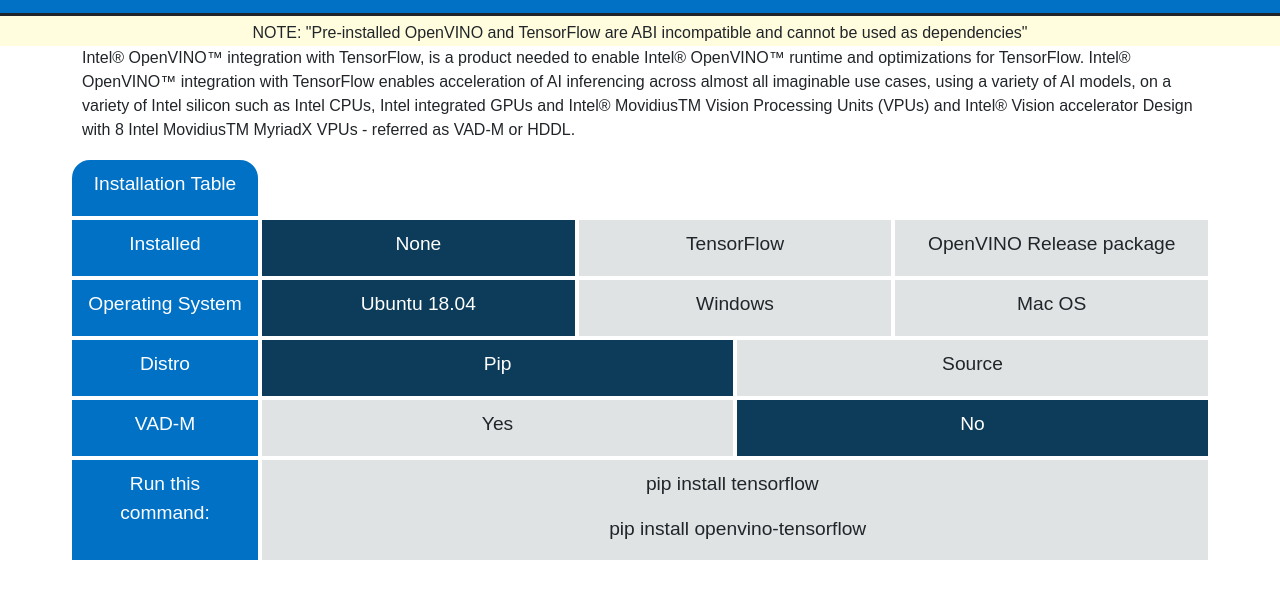
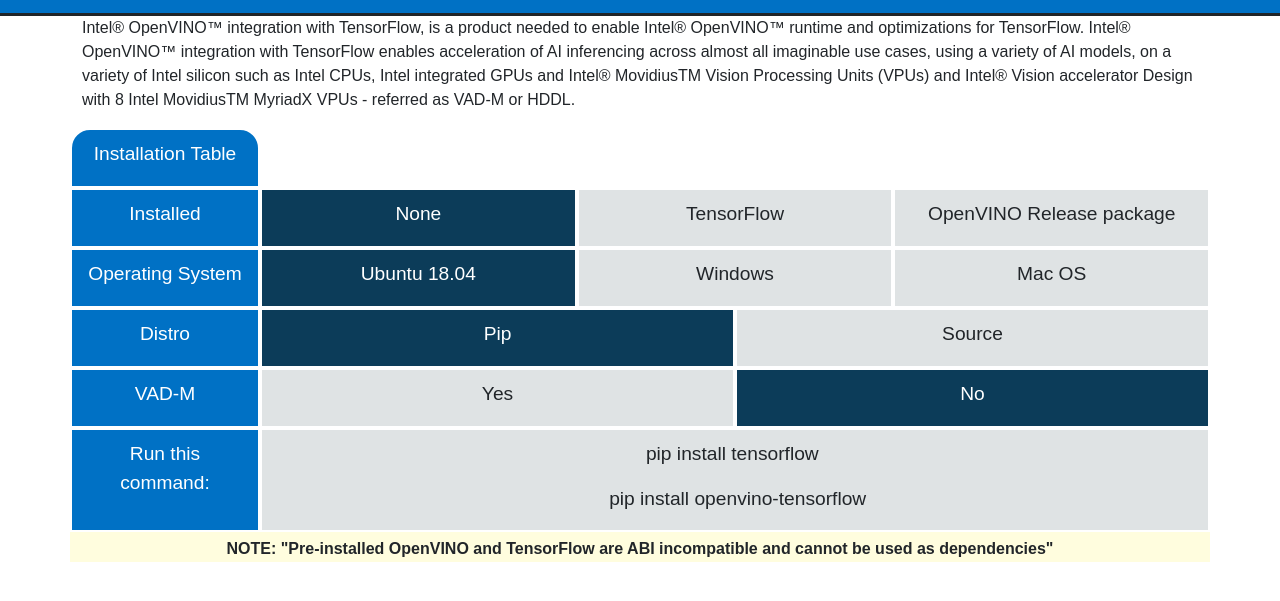
Before and after one commit to barykrg/test-dir, a plain HTML site: page index.html in a window 1280 px wide. Shown: the part 291-892 px from the top of the page. Drawn offline with nearby package versions, Linux system fonts and the light colour scheme.

Commit message:
Update index.html

```diff
--- a/index.html
+++ b/index.html
@@ -15,10 +15,7 @@
       <p class="lead center">Intel® OpenVINO™ integration with TensorFlow</p>
     </div>
   </div>
-  <!-- Announcement and Notification -->
-  <div style="background-color: #FFFDDE; height:30px; solid #EDDD00">
-    <div style='padding-top:5px;text-align:center'>NOTE: "Pre-installed OpenVINO and TensorFlow are ABI incompatible and cannot be used as dependencies"</div>
-  </div>
+
 <div class="container">
   <div class="row">
     <p> Intel® OpenVINO™ integration with TensorFlow, is a product needed to enable Intel® OpenVINO™ runtime and optimizations for TensorFlow. Intel® OpenVINO™ integration with TensorFlow enables acceleration of AI inferencing across almost all imaginable use cases, using a variety of AI models, on a variety of Intel silicon such as Intel CPUs, Intel integrated GPUs and Intel® MovidiusTM Vision Processing Units (VPUs) and Intel® Vision accelerator Design with 8 Intel MovidiusTM MyriadX VPUs - referred as VAD-M or HDDL.</p>
@@ -99,7 +96,10 @@
             Choose Features
         </div>
       </div>
-
+  <!-- Announcement and Notification -->
+  <div class="row" style="background-color: #FFFDDE; height:30px; solid #EDDD00">
+    <div style='padding-top:5px;text-align:center'> <b>NOTE: "Pre-installed OpenVINO and TensorFlow are ABI incompatible and cannot be used as dependencies"</b> </div>
+  </div>
 
  </div>
 
```
